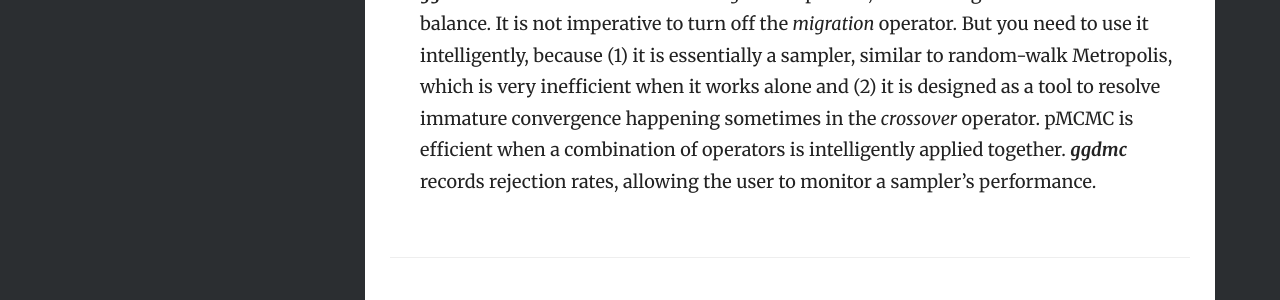
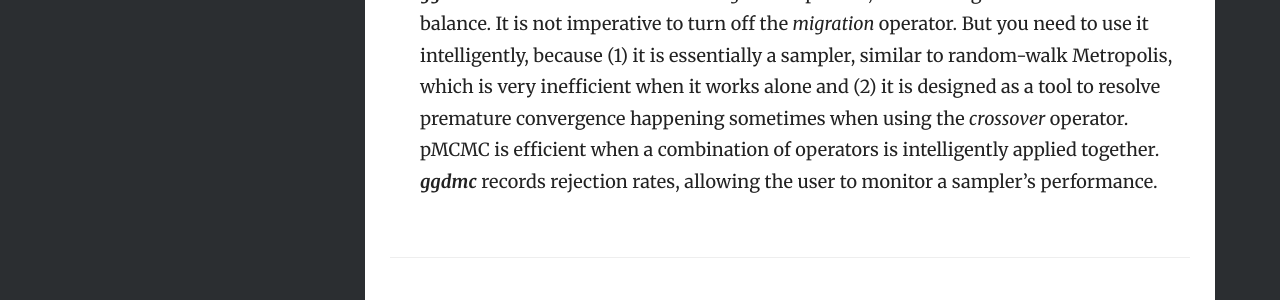
Before and after one commit to yxlin/yxlin.github.io, a Jekyll site: the page built from index.md, in a window 1280 px wide. Shown: the part 969-1269 px from the top of the page. Built offline with Jekyll 4.4.1, drawn with Linux system fonts in a browser that asks for light colours.

Commit message:
correct wrong word immature to premature

```diff
--- a/index.md
+++ b/index.md
@@ -35,8 +35,8 @@ challenging for complex models (note this is still a less unexplored topic).
 the detailed balance. It is not imperative to turn off the _migration_ operator.
 But you need to use it intelligently, because (1)  it is essentially a
 sampler, similar to random-walk Metropolis, which is very inefficient when
-it works alone and (2) it is designed as a tool to resolve immature convergence
-happening sometimes in the _crossover_ operator.  pMCMC is efficient when
+it works alone and (2) it is designed as a tool to resolve premature convergence
+happening sometimes when using the _crossover_ operator.  pMCMC is efficient when
 a combination of operators is intelligently applied together. **_ggdmc_**
 records rejection rates, allowing the user to monitor a sampler's performance.
 
```
